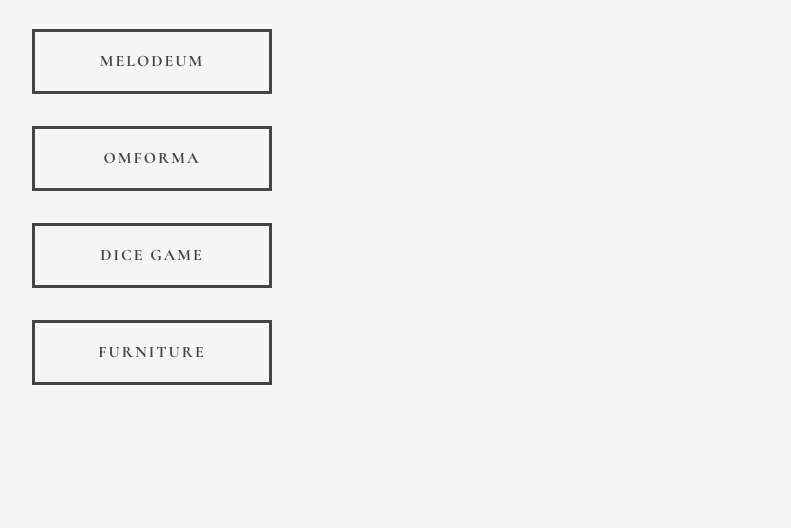
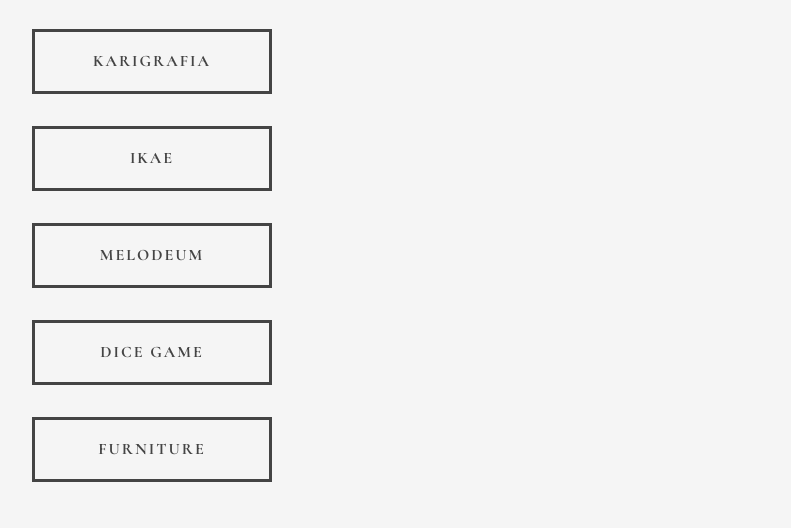
Before and after one commit to marcelbranleur/port, a website: page projects.html in a window 1280 px wide. Shown: the part 272-800 px from the top of the page, without its empty margins (488-1279 px from the left). Drawn offline with nearby package versions, Linux system fonts and the light colour scheme.

Commit message:
pro added

```diff
--- a/projects.html
+++ b/projects.html
@@ -10,6 +10,7 @@
     <link rel="stylesheet" type="text/css" href="css/style.css">
     <link rel="shortcut icon" type="image/x-icon" href="favicon.ico">
 </head>
+
 <body>
     <div class="btn-toggler">
         <span></span>
@@ -40,8 +41,10 @@
     </aside>
     <div class="projects">
         <h2 class="heading">Projects</h2>
+        <a href="https://www.omforma.se" target="_blank" class="button">Omforma</a>
+        <a href="https://github.com/marcelbranleur/karigrafia" target="_blank" class="button">Karigrafia</a>
+        <a href="https://github.com/marcelbranleur/ikae-web-dev-challenge" target="_blank" class="button">IKAE</a>
         <a href="https://github.com/marcelbranleur/melodeum" target="_blank" class="button">Melodeum</a>
-        <a href="https://www.omforma.se" target="_blank" class="button">Omforma</a>
         <a href="https://github.com/marcelbranleur/pig-game" target="_blank" class="button">Dice game</a>
         <a href="https://github.com/marcelbranleur/mobler" target="_blank" class="button">Furniture</a>
     </div>
```
